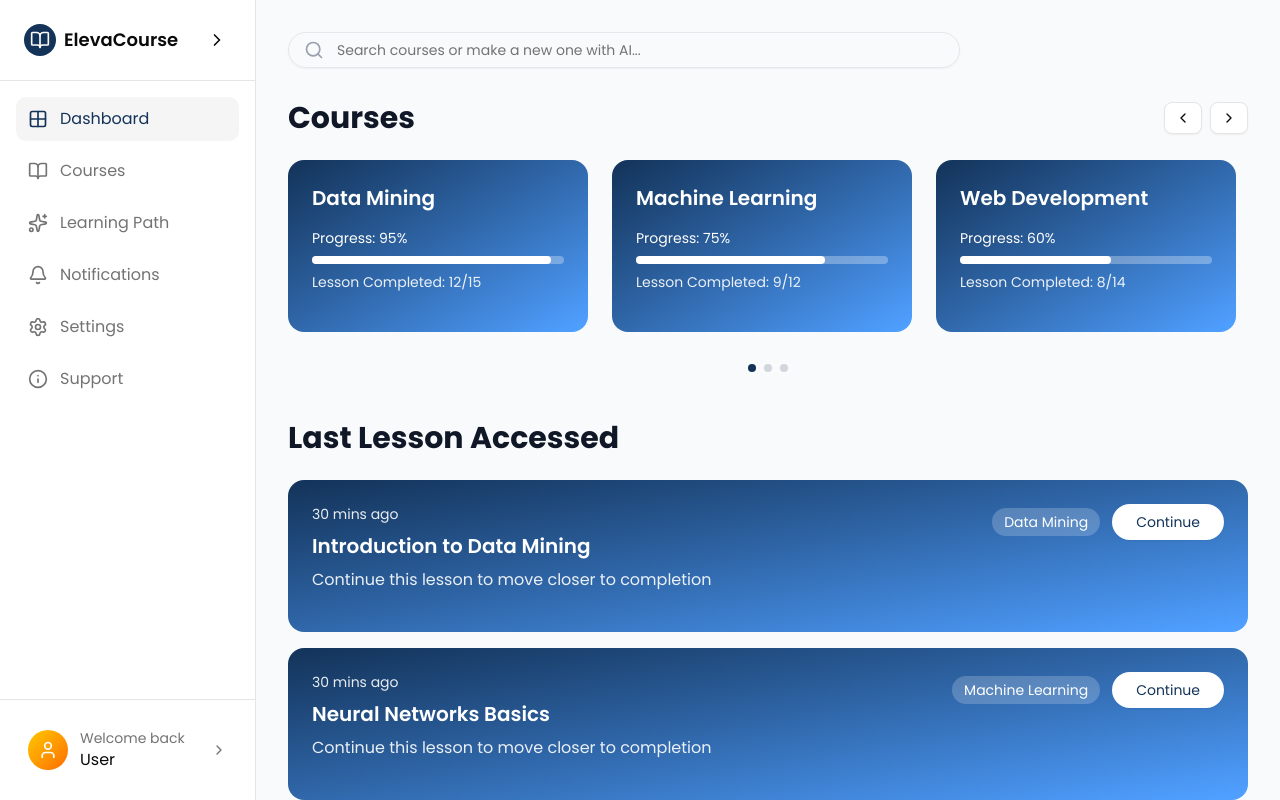
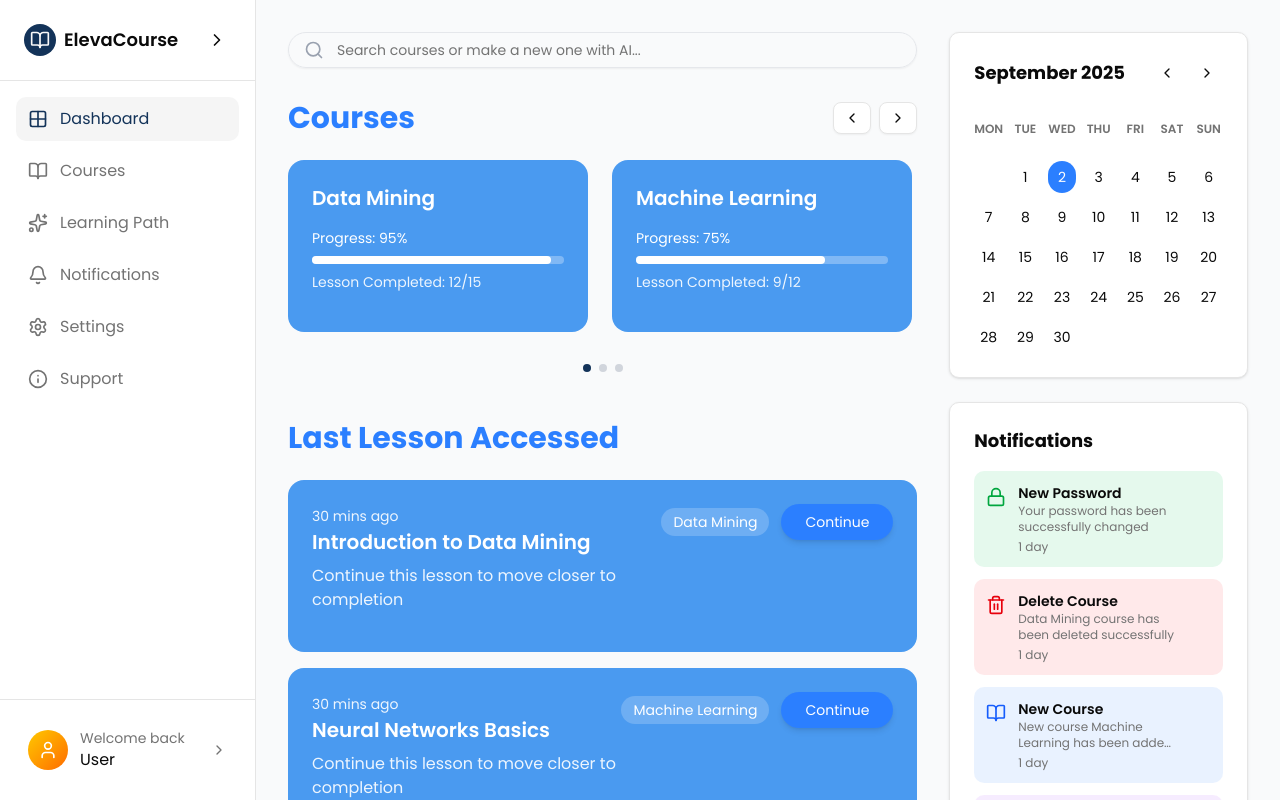
Before and after one commit to justin-theodorus/elevacourse-dev, a Next.js app: page /dashboard in a window 1280 px wide. Shown: the top 800 px of the page. Built offline with nearby package versions, Linux system fonts and the light colour scheme; no server answers.

Commit message:
feat(dashboard): update card colors and add notifications + calendar widgets
Adjusted color styling for course and lesson cards

Added NotificationsWidget to the dashboard sidebar

Added CalendarWidget with current-month highlight

Improved overall UI consistency and layout responsiveness

```diff
--- a/app/dashboard/page.jsx
+++ b/app/dashboard/page.jsx
@@ -6,12 +6,13 @@ import { AppSidebar } from "@/components/ui/app-sidebar"
 import { CourseCard } from "@/components/ui/course-card"
 import { Button } from "@/components/ui/button"
 import { Input } from "@/components/ui/input"
+import CalendarWidget from "@/components/ui/calendar-widget"
+import NotificationsWidget from "@/components/ui/notifications-widget";
 
 export default function Dashboard() {
   const [sidebarExpanded, setSidebarExpanded] = useState(true)
   const [searchQuery, setSearchQuery] = useState("")
 
-  // Mock data - replace with real data from your API
   const courses = [
     {
       title: "Data Mining",
@@ -63,7 +64,6 @@ export default function Dashboard() {
   const handleSearch = (e) => {
     e.preventDefault()
     if (searchQuery.trim()) {
-      // Redirect to course generation or search results
       window.location.href = `/learning-path?prompt=${encodeURIComponent(searchQuery)}`
     }
   }
@@ -77,6 +77,13 @@ export default function Dashboard() {
 
       <main className={`transition-all duration-300 ${sidebarExpanded ? 'ml-64' : 'ml-20'}`}>
         <div className="p-8">
+
+          {/* === GRID 3 KOLOM RESPONSIVE === */}
+          <div className="grid grid-cols-1 xl:grid-cols-3 gap-8">
+
+            {/* ================= LEFT CONTENT (2 kolom di desktop) ================= */}
+            <div className="xl:col-span-2">
+
               {/* Header with Search */}
               <div className="mb-8">
                 <div className="flex items-center gap-4 mb-6">
@@ -90,6 +97,7 @@ export default function Dashboard() {
                       <ChevronRight className="w-5 h-5" />
                     </Button>
                   )}
+
                   <form onSubmit={handleSearch} className="flex-1 max-w-2xl">
                     <div className="relative">
                       <Search className="absolute left-4 top-1/2 transform -translate-y-1/2 text-gray-400 w-5 h-5" />
@@ -108,7 +116,7 @@ export default function Dashboard() {
               {/* Courses Section */}
               <section className="mb-12">
                 <div className="flex items-center justify-between mb-6">
-              <h2 className="text-3xl font-bold text-gray-900">Courses</h2>
+                  <h2 className="text-3xl font-bold text-blue-500">Courses</h2>
                   <div className="flex gap-2">
                     <Button variant="outline" size="sm" className="p-2">
                       <ChevronLeft className="w-4 h-4" />
@@ -134,7 +142,6 @@ export default function Dashboard() {
                   ))}
                 </div>
 
-            {/* Pagination dots */}
                 <div className="flex justify-center gap-2 mt-4">
                   <div className="w-2 h-2 rounded-full bg-primary"></div>
                   <div className="w-2 h-2 rounded-full bg-gray-300"></div>
@@ -142,29 +149,28 @@ export default function Dashboard() {
                 </div>
               </section>
 
-          {/* Last Lesson Accessed Section */}
+              {/* Last Lesson Accessed */}
               <section>
-            <h2 className="text-3xl font-bold text-gray-900 mb-6">Last Lesson Accessed</h2>
+                <h2 className="text-3xl font-bold text-blue-500 mb-6">Last Lesson Accessed</h2>
                 <div className="space-y-4">
                   {recentLessons.map((lesson) => (
                     <div
                       key={lesson.id}
-                  className="bg-gradient-to-br from-primary to-blue-400 rounded-2xl p-6 text-white"
+                      className="bg-[#0976ECBA] rounded-2xl p-6 text-white"
                     >
                       <div className="flex items-start justify-between">
                         <div className="flex-1">
-                      <div className="flex items-center gap-2 mb-2">
                           <span className="text-sm opacity-90">{lesson.timeAgo}</span>
-                      </div>
                           <h3 className="text-xl font-semibold mb-2">{lesson.title}</h3>
                           <p className="text-white/90 mb-4">{lesson.description}</p>
                         </div>
+
                         <div className="flex items-center gap-3">
                           <span className="bg-white/20 px-3 py-1 rounded-full text-sm font-medium">
                             {lesson.course}
                           </span>
                           <Button
-                        className="bg-white text-primary hover:bg-white/90 px-6 py-2 rounded-full font-medium"
+                            className="bg-blue-500 text-white hover:bg-blue-600 px-6 py-2 rounded-full font-medium shadow-md"
                             onClick={() => window.location.href = `/lessons/${lesson.id}`}
                           >
                             Continue
@@ -175,6 +181,19 @@ export default function Dashboard() {
                   ))}
                 </div>
               </section>
+
+            </div>
+            {/* ================= END LEFT CONTENT ================= */}
+
+            {/* ================= RIGHT SIDEBAR (1 kolom di desktop, hidden di hp) ================= */}
+            <div className="hidden xl:block space-y-6">
+              <CalendarWidget />
+              <NotificationsWidget />
+            </div>
+
+          </div>
+          {/* === END GRID === */}
+
         </div>
       </main>
     </div>
--- /dev/null
+++ b/components/ui/calendar-widget.jsx
@@ -0,0 +1,113 @@
+"use client"
+
+import { useState } from "react"
+import { ChevronLeft, ChevronRight } from "lucide-react"
+import { Button } from "@/components/ui/button"
+
+/**
+ * @typedef {Object} CalendarWidgetProps
+ * @property {number} [month=0] - Month (0-11)
+ * @property {number} [year=2025] - Year
+ */
+
+export default function CalendarWidget({ month, year }) {
+  const initialDate = new Date()
+
+  const [currentDate, setCurrentDate] = useState(
+    month !== undefined && year !== undefined
+      ? new Date(year, month, 1)
+      : initialDate
+  )
+
+  const monthNames = [
+    "January",
+    "February",
+    "March",
+    "April",
+    "May",
+    "June",
+    "July",
+    "August",
+    "September",
+    "October",
+    "November",
+    "December",
+  ]
+
+  const daysInMonth = (date) => new Date(date.getFullYear(), date.getMonth() + 1, 0).getDate()
+  const firstDay = (date) => new Date(date.getFullYear(), date.getMonth(), 1).getDay()
+
+  const previousMonth = () => {
+    setCurrentDate(new Date(currentDate.getFullYear(), currentDate.getMonth() - 1))
+  }
+
+  const nextMonth = () => {
+    setCurrentDate(new Date(currentDate.getFullYear(), currentDate.getMonth() + 1))
+  }
+
+  const days = []
+  const startDate = firstDay(currentDate)
+  const maxDays = daysInMonth(currentDate)
+
+  for (let i = 0; i < startDate; i++) {
+    days.push(null)
+  }
+
+  for (let i = 1; i <= maxDays; i++) {
+    days.push(i)
+  }
+
+  const today = new Date().getDate()
+  const isCurrentMonth = new Date().getMonth() === currentDate.getMonth()
+
+  return (
+    <div className="bg-card rounded-lg p-6 shadow-sm border border-border">
+      {/* Header */}
+      <div className="flex items-center justify-between mb-6">
+        <h3 className="text-lg font-bold text-foreground">
+          {monthNames[currentDate.getMonth()]} {currentDate.getFullYear()}
+        </h3>
+        <div className="flex gap-2">
+          <Button variant="ghost" size="sm" onClick={previousMonth} className="h-8 w-8 p-0">
+            <ChevronLeft size={16} />
+          </Button>
+          <Button variant="ghost" size="sm" onClick={nextMonth} className="h-8 w-8 p-0">
+            <ChevronRight size={16} />
+          </Button>
+        </div>
+      </div>
+
+      {/* Day Headers */}
+      <div className="grid grid-cols-7 gap-2 mb-4">
+        {["MON", "TUE", "WED", "THU", "FRI", "SAT", "SUN"].map((day) => (
+          <div
+            key={day}
+            className="text-center text-xs font-semibold text-muted-foreground h-8 flex items-center justify-center"
+          >
+            {day}
+          </div>
+        ))}
+      </div>
+
+      {/* Calendar Grid */}
+      <div className="grid grid-cols-7 gap-2">
+        {days.map((day, index) => (
+          <div
+            key={index}
+            className={`
+              h-8 flex items-center justify-center rounded text-sm font-medium
+              ${day === null ? "" : ""}
+              ${
+                day === today && isCurrentMonth
+                  ? "bg-blue-500 text-white rounded-full"
+                  : "text-foreground hover:bg-muted"
+              }
+            `}
+          >
+            {day}
+          </div>
+        ))}
+      </div>
+    </div>
+  )
+}
--- a/components/ui/course-card.jsx
+++ b/components/ui/course-card.jsx
@@ -14,7 +14,7 @@ export function CourseCard({
 }) {
   if (variant === "compact") {
     return (
-      <div className="bg-gradient-to-br from-primary to-blue-400 rounded-2xl p-6 text-white min-w-[300px]">
+      <div className="bg-[#0976ECBA] rounded-2xl p-6 text-white rounded-2xl p-6 text-white min-w-[300px]">
         <h3 className="text-xl font-semibold mb-4">{title}</h3>
         <div className="space-y-2 mb-4">
           <div className="flex items-center justify-between text-sm">
--- /dev/null
+++ b/components/ui/notifications-widget.jsx
@@ -0,0 +1,97 @@
+"use client"
+
+import { Trash2, Lock, BookOpen, Plus } from "lucide-react"
+import { Button } from "@/components/ui/button"
+
+/**
+ * @typedef {Object} Notification
+ * @property {string} id
+ * @property {string} type - 'password' | 'delete' | 'course' | 'lesson'
+ * @property {string} title
+ * @property {string} description
+ * @property {string} time
+ * @property {React.ReactNode} icon
+ * @property {string} bgColor
+ */
+
+/**
+ * @typedef {Object} NotificationWidgetProps
+ * @property {Notification[]} [notifications] - Array of notifications to display
+ */
+
+const defaultNotifications = [
+  {
+    id: "1",
+    type: "password",
+    title: "New Password",
+    description: "Your password has been successfully changed",
+    time: "1 day",
+    icon: <Lock size={20} />,
+    bgColor: "bg-green-500/10",
+  },
+  {
+    id: "2",
+    type: "delete",
+    title: "Delete Course",
+    description: "Data Mining course has been deleted successfully",
+    time: "1 day",
+    icon: <Trash2 size={20} />,
+    bgColor: "bg-red-500/10",
+  },
+  {
+    id: "3",
+    type: "course",
+    title: "New Course",
+    description: "New course Machine Learning has been added successfully",
+    time: "1 day",
+    icon: <BookOpen size={20} />,
+    bgColor: "bg-blue-500/10",
+  },
+  {
+    id: "4",
+    type: "lesson",
+    title: "New Lesson",
+    description: "New lesson has been successfully added",
+    time: "1 day",
+    icon: <Plus size={20} />,
+    bgColor: "bg-purple-500/10",
+  },
+]
+
+export default function NotificationsWidget({ notifications = defaultNotifications }) {
+  const getIconColor = (type) => {
+    const colors = {
+      password: "text-green-600",
+      delete: "text-red-600",
+      course: "text-blue-600",
+      lesson: "text-purple-600",
+    }
+    return colors[type] || "text-gray-600"
+  }
+
+  return (
+    <div className="bg-card rounded-lg p-6 shadow-sm border border-border">
+      <h3 className="text-lg font-bold text-foreground mb-4">Notifications</h3>
+
+      <div className="space-y-3 max-h-96 overflow-y-auto">
+        {notifications.map((notification) => (
+          <div key={notification.id} className={`flex items-start gap-3 p-3 rounded-lg ${notification.bgColor} group`}>
+            <div className={`flex-shrink-0 ${getIconColor(notification.type)} mt-1`}>{notification.icon}</div>
+            <div className="flex-1 min-w-0">
+              <h4 className="font-semibold text-foreground text-sm">{notification.title}</h4>
+              <p className="text-xs text-muted-foreground line-clamp-2">{notification.description}</p>
+              <p className="text-xs text-muted-foreground mt-1">{notification.time}</p>
+            </div>
+            <Button
+              variant="ghost"
+              size="sm"
+              className="flex-shrink-0 opacity-0 group-hover:opacity-100 transition-opacity h-6 w-6 p-0"
+            >
+              <Trash2 size={14} />
+            </Button>
+          </div>
+        ))}
+      </div>
+    </div>
+  )
+}
```
Also changed, not shown: middleware.js (+64 -58 lines). Lines whose indentation alone changed are shown as unchanged.
